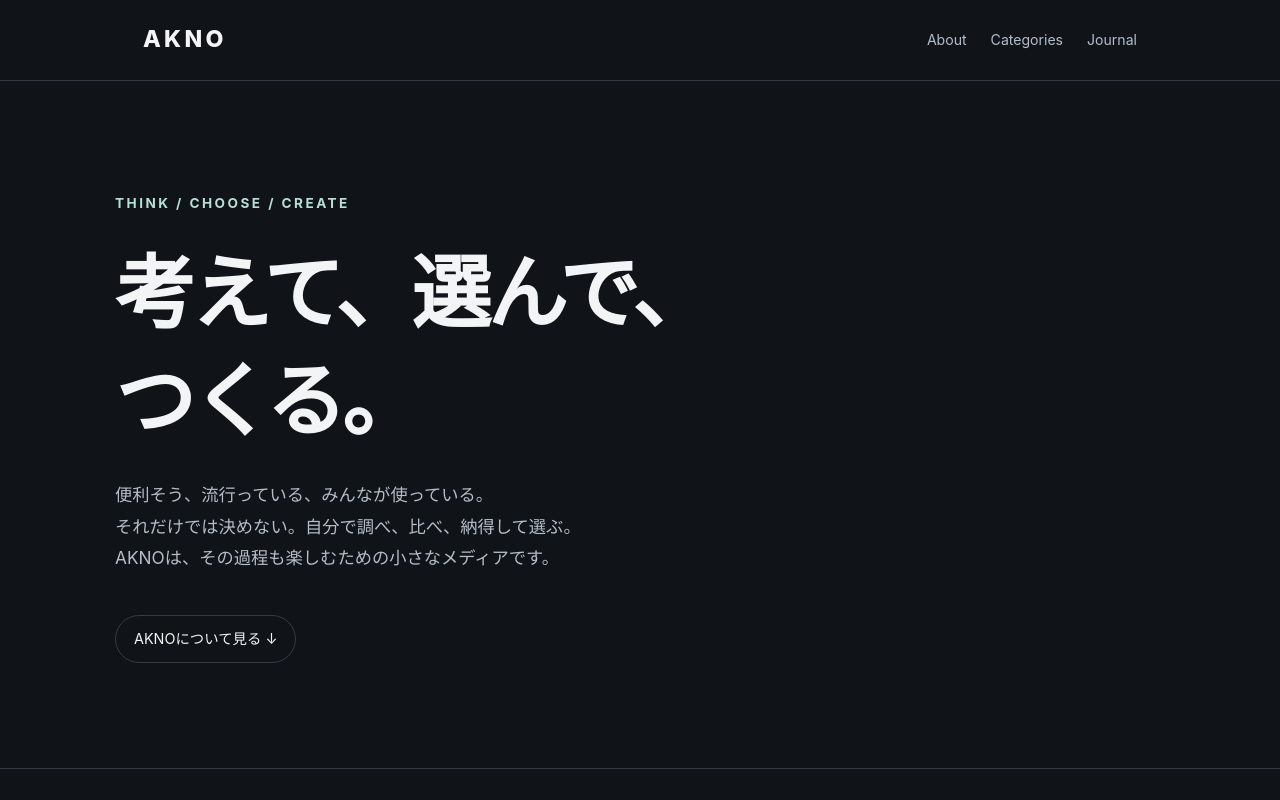
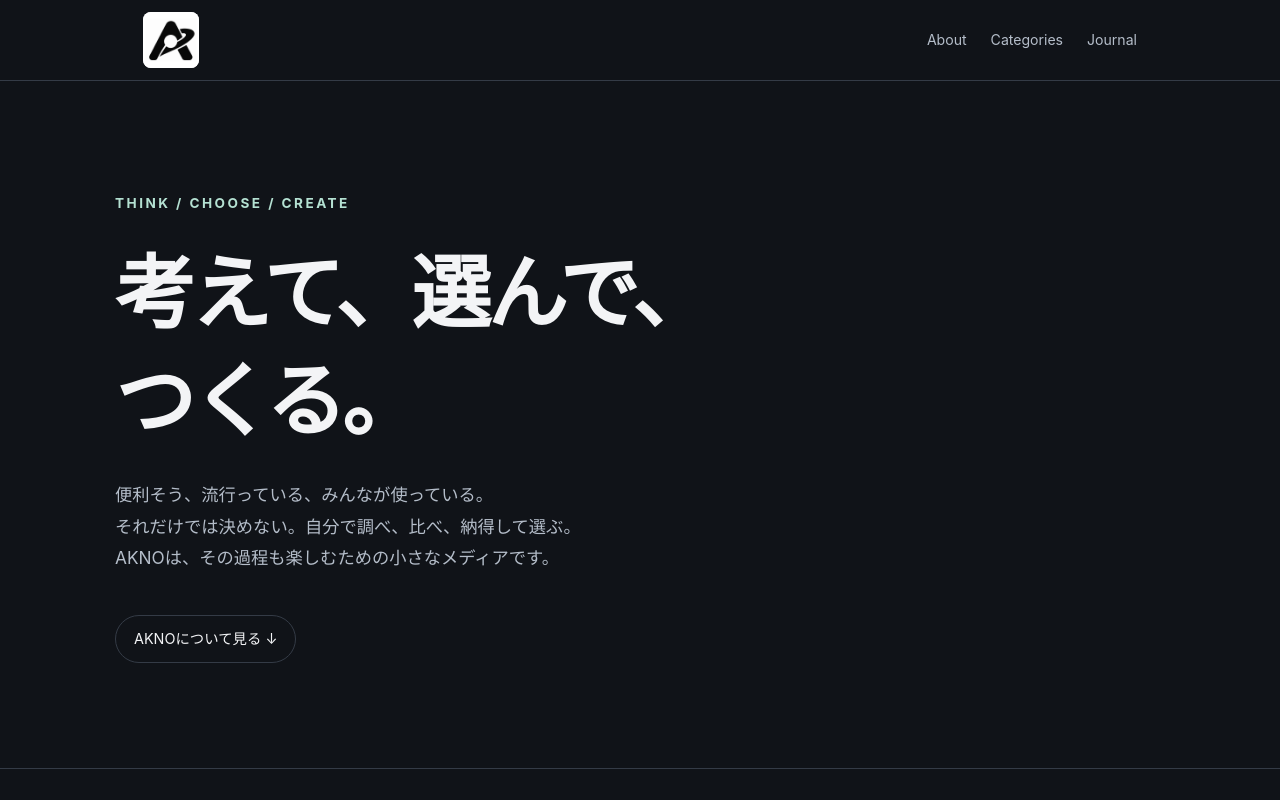
Before and after one commit to aknoworks/akno-site, a plain HTML site: page index.html in a window 1280 px wide. Shown: the top 800 px of the page. Drawn offline with Linux system fonts and the light colour scheme.

Commit message:
Add original AKNO logo and favicon to index.html

```diff
--- a/index.html
+++ b/index.html
@@ -13,10 +13,10 @@ header{border-bottom:1px solid var(--line)}header .wrap{display:flex;justify-con
 .hero{padding:110px 0 105px}.eyebrow{color:var(--accent);font-size:.85rem;font-weight:700;letter-spacing:.18em;text-transform:uppercase}.hero h1{font-size:clamp(2.5rem,7vw,5rem);line-height:1.35;letter-spacing:-.05em;margin:24px 0}.hero p{max-width:640px;color:var(--muted);font-size:1.08rem}.pill{display:inline-block;margin-top:25px;border:1px solid var(--line);padding:10px 18px;border-radius:999px;text-decoration:none;font-size:.9rem}.pill:hover{border-color:var(--accent)}
 section{padding:55px 0 85px;border-top:1px solid var(--line)}h2{font-size:1.8rem;margin:8px 0 12px}.section-lead{color:var(--muted);margin:0 0 32px}.cards{display:grid;grid-template-columns:repeat(3,1fr);gap:18px}.card{background:var(--panel);border:1px solid var(--line);border-radius:16px;padding:28px;min-height:230px}.card .number{font-size:.8rem;color:var(--accent);letter-spacing:.1em}.card h3{font-size:1.35rem;margin:24px 0 10px}.card p{color:var(--muted);font-size:.93rem;margin:0}.feature{background:linear-gradient(135deg,#1c2c2a,#1a1f27);border:1px solid #35534b;border-radius:18px;padding:35px}.feature h3{margin:8px 0;font-size:1.35rem}.feature p{color:var(--muted);max-width:720px}.small{font-size:.82rem;color:var(--muted)}footer{border-top:1px solid var(--line);padding:32px 0;color:var(--muted);font-size:.83rem}footer .wrap{display:flex;justify-content:space-between;gap:15px;flex-wrap:wrap}
 @media(max-width:700px){header .wrap{align-items:flex-start;flex-direction:column;padding-top:20px;padding-bottom:20px}nav{gap:16px}.hero{padding:75px 0}.cards{grid-template-columns:1fr}.card{min-height:auto}section{padding:45px 0 65px}}
-</style>
-</head>
+.logo{display:inline-flex;align-items:center;gap:10px}.logo img{display:block;width:56px;height:56px;object-fit:contain;background:#fff;border-radius:8px}.logo-label{font-weight:800;letter-spacing:.1em}</style>
+<link rel="icon" type="image/png" href="/assets/logo/akno-icon.png"></head>
 <body>
-<header><div class="wrap"><a class="logo" href="/">AKNO</a><nav aria-label="メインメニュー"><a href="#about">About</a><a href="#categories">Categories</a><a href="#journal">Journal</a></nav></div></header>
+<header><div class="wrap"><a class="logo" href="/" aria-label="AKNO トップページ"><img src="/assets/logo/akno-logo.png" alt="AKNO" width="56" height="56"></a><nav aria-label="メインメニュー"><a href="#about">About</a><a href="#categories">Categories</a><a href="#journal">Journal</a></nav></div></header>
 <main>
 <div class="wrap hero"><div class="eyebrow">Think / Choose / Create</div><h1>考えて、選んで、<br>つくる。</h1><p>便利そう、流行っている、みんなが使っている。<br>それだけでは決めない。自分で調べ、比べ、納得して選ぶ。<br>AKNOは、その過程も楽しむための小さなメディアです。</p><a class="pill" href="#categories">AKNOについて見る ↓</a></div>
 <section id="about"><div class="wrap"><div class="eyebrow">About</div><h2>答えより、考え方を。</h2><p class="section-lead">買ったものだけでなく、買わなかった理由も。完成した仕組みだけでなく、そこに至る試行錯誤も。実体験と調査を区別しながら、判断の材料を届けます。</p></div></section>
```
